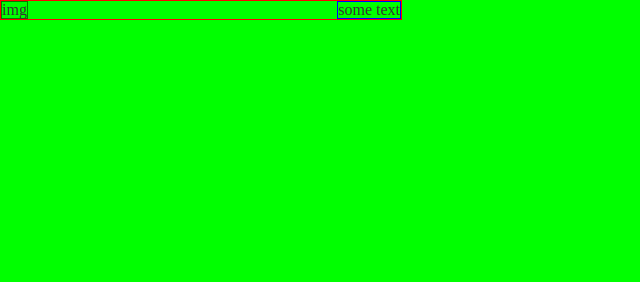
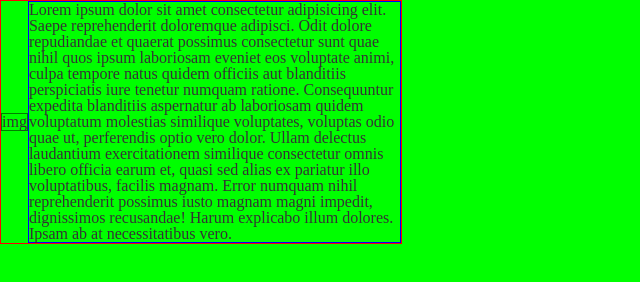
Before and after one commit to iz-quierdo/cm-expert-test, a website: page src/index.html in a window 1280 px wide. Shown: the whole page, without its empty margins (0-640 px from the left). Drawn offline with Linux system fonts and the light colour scheme; files that its build step writes are made by us from their sources.

Commit message:
style edited

```diff
--- a/src/index.html
+++ b/src/index.html
@@ -1,18 +1,31 @@
-<!doctype html>
+<!DOCTYPE html>
 <html lang="ru">
   <head>
-    <meta charset="UTF-8">
-    <meta name="viewport"
-          content="width=device-width, user-scalable=no, initial-scale=1.0, maximum-scale=1.0, minimum-scale=1.0">
-    <meta http-equiv="X-UA-Compatible" content="ie=edge">
+    <meta charset="UTF-8" />
+    <meta
+      name="viewport"
+      content="width=device-width, user-scalable=no, initial-scale=1.0, maximum-scale=1.0, minimum-scale=1.0"
+    />
+    <meta http-equiv="X-UA-Compatible" content="ie=edge" />
     <title>CM Expert Test</title>
-    <link rel="stylesheet" href="./style.css">
+    <link rel="stylesheet" href="./style.css" />
   </head>
   <body>
     <div class="logo">
       <div class="logo__image">img</div>
       <div class="logo__text">
-            some text
+        Lorem ipsum dolor sit amet consectetur adipisicing elit. Saepe
+        reprehenderit doloremque adipisci. Odit dolore repudiandae et quaerat
+        possimus consectetur sunt quae nihil quos ipsum laboriosam eveniet eos
+        voluptate animi, culpa tempore natus quidem officiis aut blanditiis
+        perspiciatis iure tenetur numquam ratione. Consequuntur expedita
+        blanditiis aspernatur ab laboriosam quidem voluptatum molestias
+        similique voluptates, voluptas odio quae ut, perferendis optio vero
+        dolor. Ullam delectus laudantium exercitationem similique consectetur
+        omnis libero officia earum et, quasi sed alias ex pariatur illo
+        voluptatibus, facilis magnam. Error numquam nihil reprehenderit possimus
+        iusto magnam magni impedit, dignissimos recusandae! Harum explicabo
+        illum dolores. Ipsam ab at necessitatibus vero.
       </div>
     </div>
   </body>
--- a/src/styles/main.scss
+++ b/src/styles/main.scss
@@ -1,11 +1,11 @@
-@import 'config';
+@import "config";
 
 body {
   background: $background-color;
   color: $default-font-color;
 }
 
-.logo{
+.logo {
   width: 400px;
   display: flex;
   justify-content: space-between;
```
Lines whose indentation alone changed are shown as unchanged.
